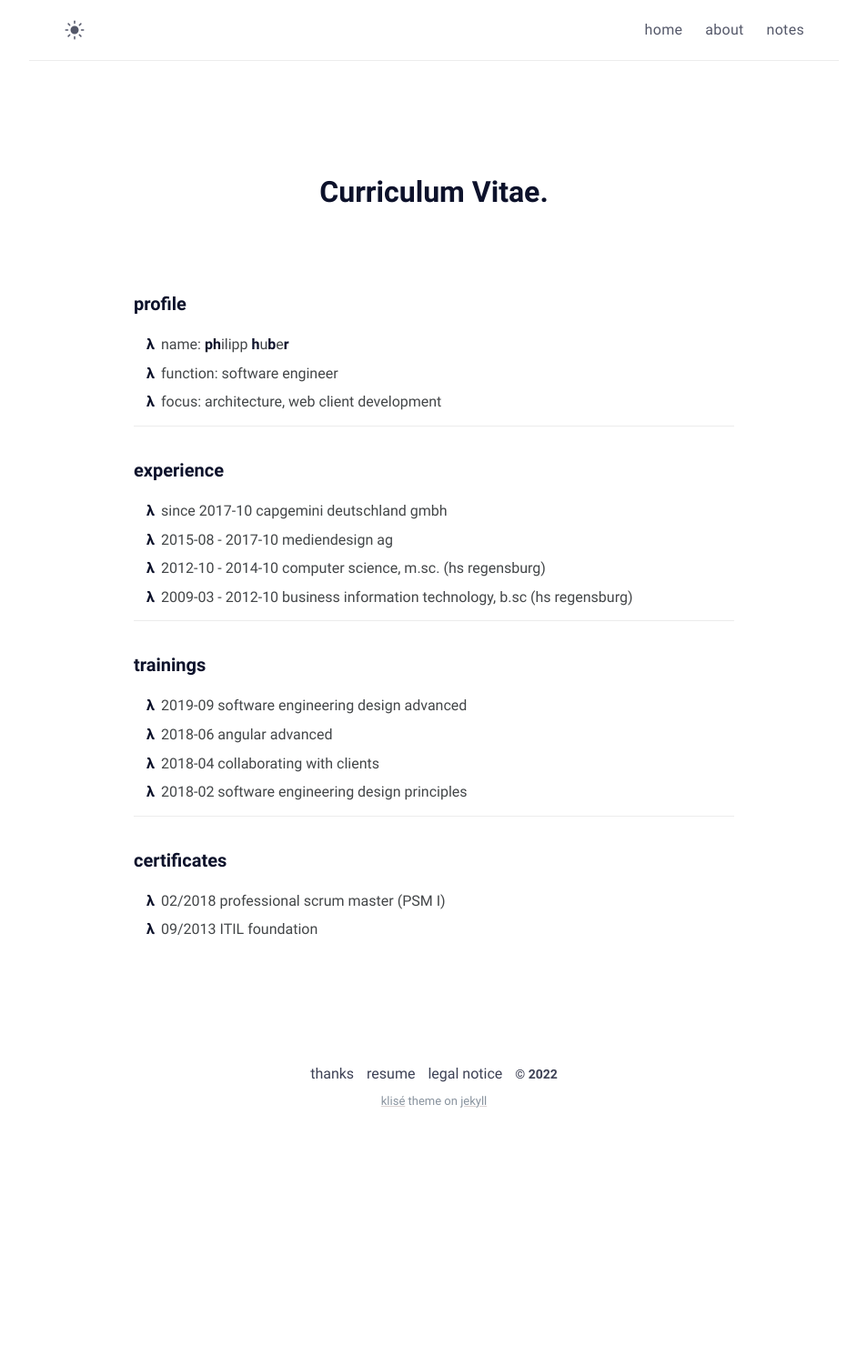
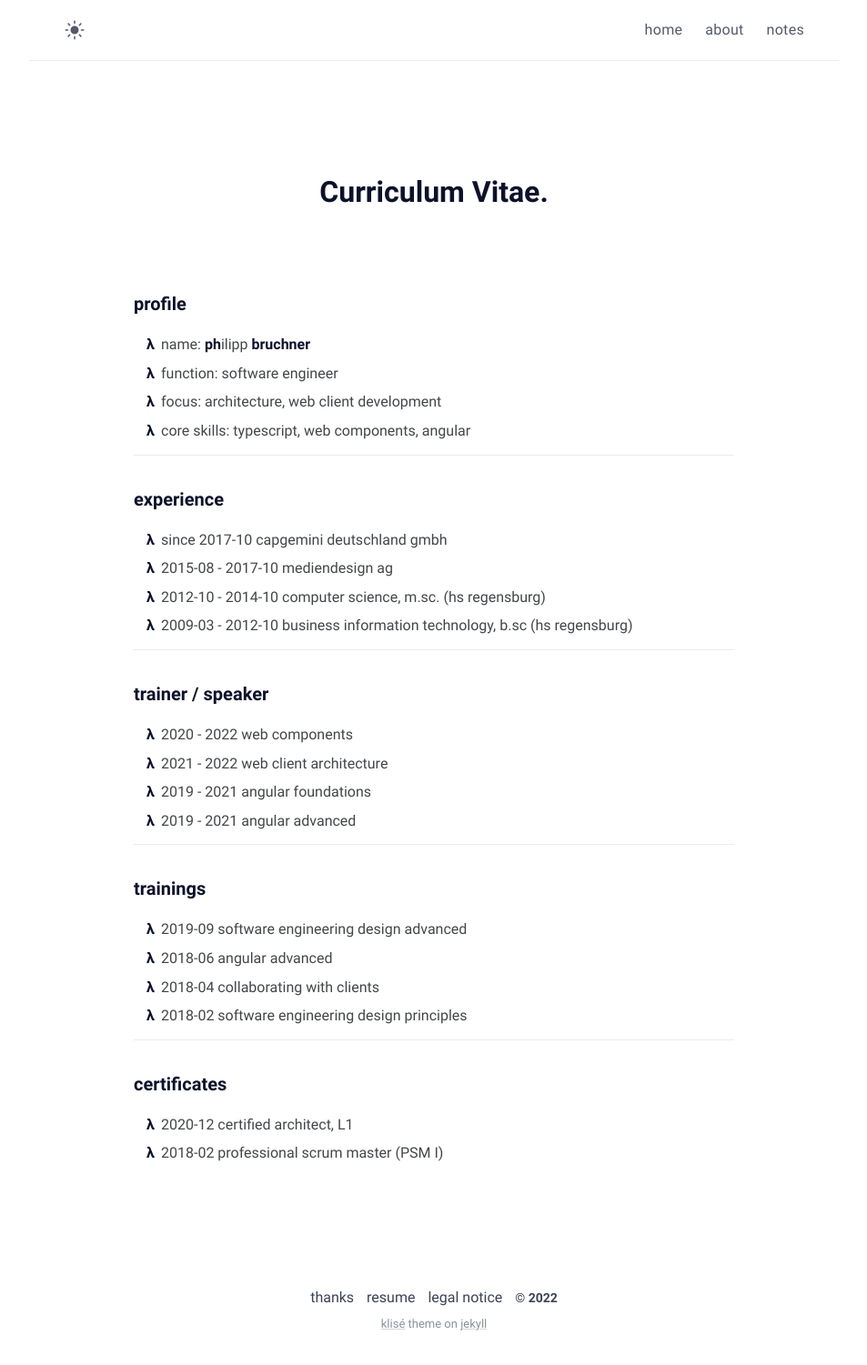
Before and after one commit to phhbr/phhbr.github.io, a Jekyll site: the page built from resume.md, in a window 1280 px wide. Shown: the whole page at 91% size, without its empty margins (163-1116 px from the left). Built offline with Jekyll 4.4.1, drawn with Linux system fonts in a browser that asks for light colours; before the commit the page ends 1255 px from its top, so only the background shows below that.

```diff
--- a/_config.yml
+++ b/_config.yml
@@ -12,9 +12,9 @@ mode: light # default theme "dark" | "light"
 
 # Profile settings
 author:
-  name: philipp huber
+  name: philipp bruchner
   bio: >-
-    computer scientist. creating. clean code. sustainable.
+    computer engineer. creating. putting my finger in wounds since 2015.
   username: phhbr
   email: blog@phhbr.com
   avatar: /assets/img/avatar.jpg
--- a/resume.md
+++ b/resume.md
@@ -8,9 +8,10 @@ comments: false
 
 #### profile
 
-- name: <strong>ph</strong>ilipp <strong>h</strong>u<strong>b</strong>e<strong>r</strong>
+- name: <strong>ph</strong>ilipp <strong>bruchner</strong>
 - function: software engineer
 - focus: architecture, web client development
+- core skills: typescript, web components, angular
 
 <hr>
 
@@ -20,6 +21,15 @@ comments: false
 - 2015-08 - 2017-10   mediendesign ag
 - 2012-10 - 2014-10   computer science, m.sc. (hs regensburg)
 - 2009-03 - 2012-10   business information technology, b.sc (hs regensburg)
+
+<hr>
+
+#### trainer / speaker
+
+- 2020 - 2022   web components
+- 2021 - 2022   web client architecture
+- 2019 - 2021   angular foundations
+- 2019 - 2021   angular advanced
 
 <hr>
 
@@ -34,5 +44,5 @@ comments: false
 
 #### certificates
 
-- 02/2018 professional scrum master (PSM I)
-- 09/2013 ITIL foundation
+- 2020-12 certified architect, L1
+- 2018-02 professional scrum master (PSM I)
```
Also changed, not shown: _posts/hello-world/2019-05-01-hello-world copy.md (added, +22 -0 lines), about.md (+1 -1 lines), legal.md (+6 -6 lines), thanks.md (+2 -2 lines).
